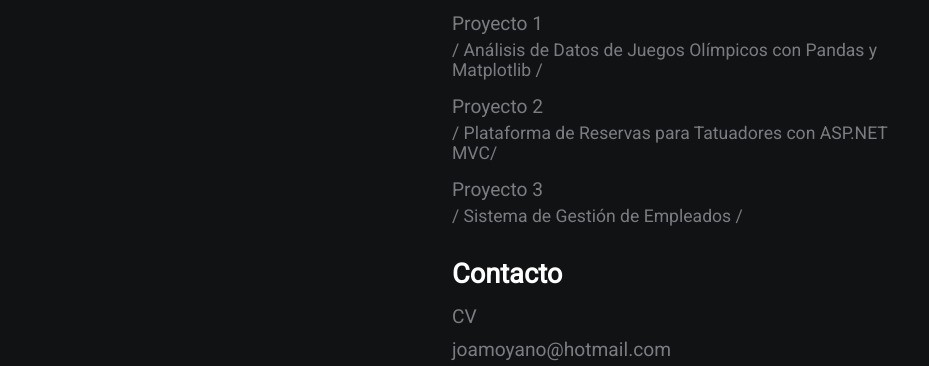
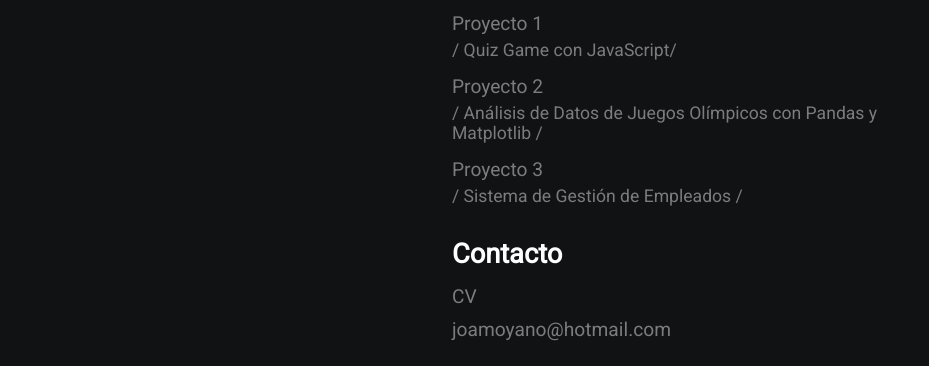
Before and after one commit to joamoyano/Joamoyano.github.io, a plain HTML site: page index.html in a window 1280 px wide. Shown: the part 554-920 px from the top of the page, without its empty margins (188-1117 px from the left). Drawn offline with Linux system fonts and the light colour scheme.

Commit message:
git push -u origin master

```diff
--- a/index.html
+++ b/index.html
@@ -33,8 +33,8 @@
                 </div>
             </section>
             <h2>Proyectos</h2>
-            <a href="#">Proyecto 1</a><p> / Análisis de Datos de Juegos Olímpicos con Pandas y Matplotlib /</p>
-            <a href="#">Proyecto 2</a><p> / Plataforma de Reservas para Tatuadores con ASP.NET MVC/</p>
+            <a href="https://github.com/joamoyano/TriviaGamer">Proyecto 1</a><p> /  Quiz Game con JavaScript/ </p>
+            <a href="#">Proyecto 2</a><p> / Análisis de Datos de Juegos Olímpicos con Pandas y Matplotlib /</p>
             <a href="#">Proyecto 3</a><p> / Sistema de Gestión de Empleados /</p>
 
             <h2>Contacto</h2>
```
